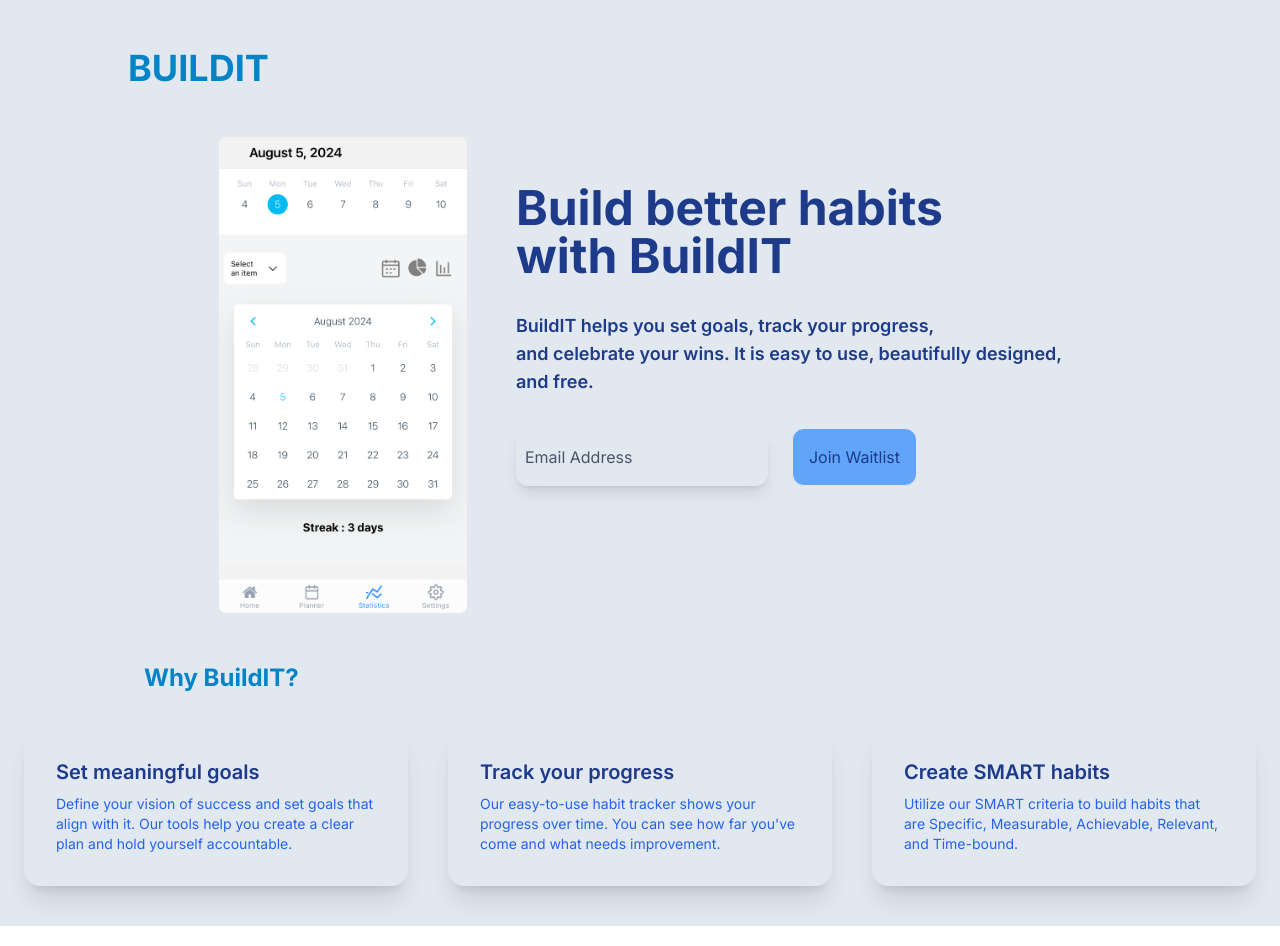
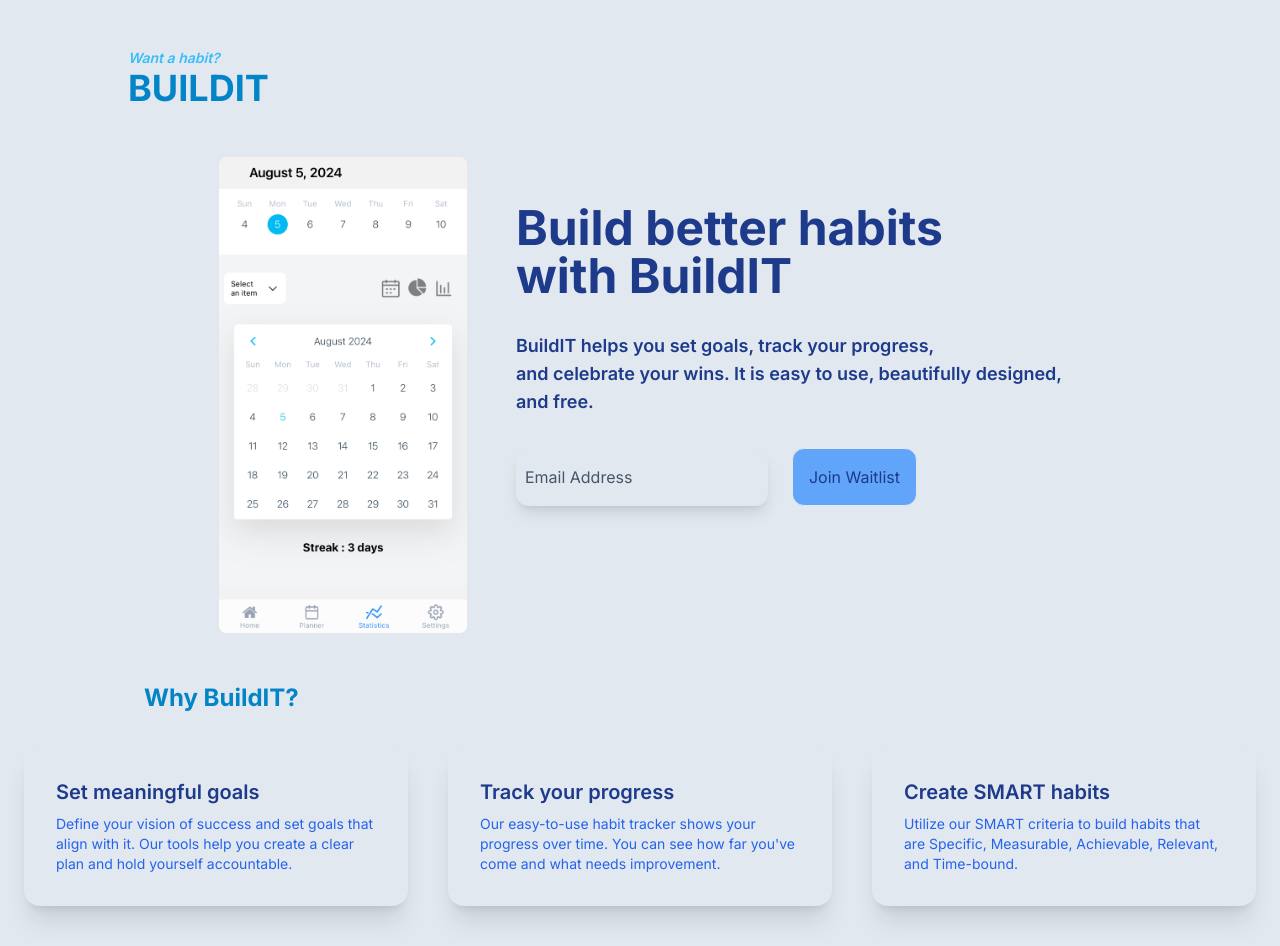
Before and after one commit to teambuildit/LandingPage, a Next.js app: page / in a window 1280 px wide. Built offline with nearby package versions, Linux system fonts and the light colour scheme.

Commit message:
fix header

```diff
--- a/src/app/page.js
+++ b/src/app/page.js
@@ -5,7 +5,11 @@ import Card from "./components/card";
 const Home = () => {
   return (
     <div className="flex flex-col bg-slate-200">
-      <div className="text-4xl font-bold text-sky-600 mx-32 my-12">BUILDIT</div>
+      <div className="mx-32 my-12">
+        <h3 className="text-sky-400 text-sm italic font-semibold">Want a habit?</h3>
+        <h1 className="text-4xl font-bold text-sky-600 m">BUILDIT</h1>
+      </div>
+
       {/* hero div */}
       <div className="hero flex justify-center items-start gap-12">
         <Image
```
